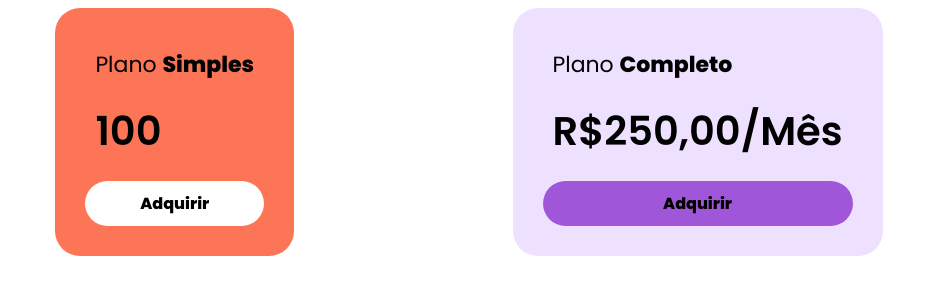
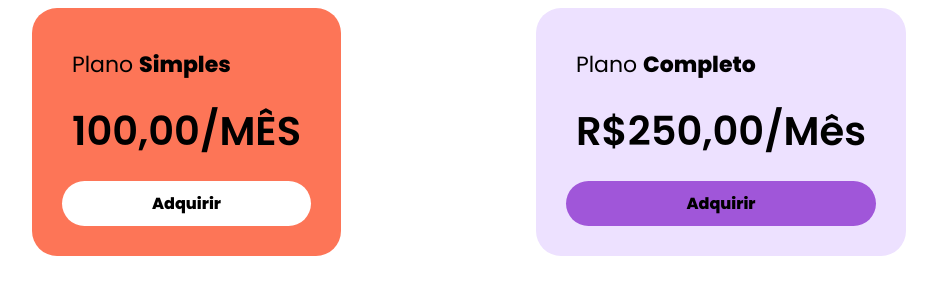
Before and after one commit to cjunior-dino/Estudos_Angular, an Angular app in the folder modulo-1/: page / in a window 1280 px wide. Shown: the top 300 px of the page, without its empty margins (171-1108 px from the left). Built offline with nearby package versions, Linux system fonts and the light colour scheme.

Commit message:
Encadeamento na interpolação

```diff
--- a/modulo-1/src/app/card/card.component.html
+++ b/modulo-1/src/app/card/card.component.html
@@ -1,5 +1,5 @@
 <div class="card">
-    <div class="card__plan card__item">Plano <b>{{ plano.infos.tipo }}</b></div>
-    <div class="card__price card__item">{{ plano.infos.preco }}</div>
+    <div class="card__plan card__item">Plano <b>{{ plano.infos?.tipo }}</b></div>
+    <div class="card__price card__item">{{ plano.infos?.preco }},00/MÊS</div>
     <app-card-button></app-card-button>
 </div>
--- a/modulo-1/src/app/card/card.component.ts
+++ b/modulo-1/src/app/card/card.component.ts
@@ -1,4 +1,13 @@
 import { Component } from '@angular/core';
+
+interface IPlano {
+  infos: IInfos;
+}
+
+interface IInfos {
+  tipo: string;
+  preco: number;
+}
 
 @Component({
   selector: 'app-card',
@@ -6,10 +15,12 @@ import { Component } from '@angular/core';
   styleUrls: ['./card.component.scss']
 })
 export class CardComponent {
-  plano = {
+  //@ts-ignore
+  plano: IPlano = {
     infos: {
       tipo: 'Simples',
       preco: 100,
-    }
-  }
+
+    },
+  };
 }
```
